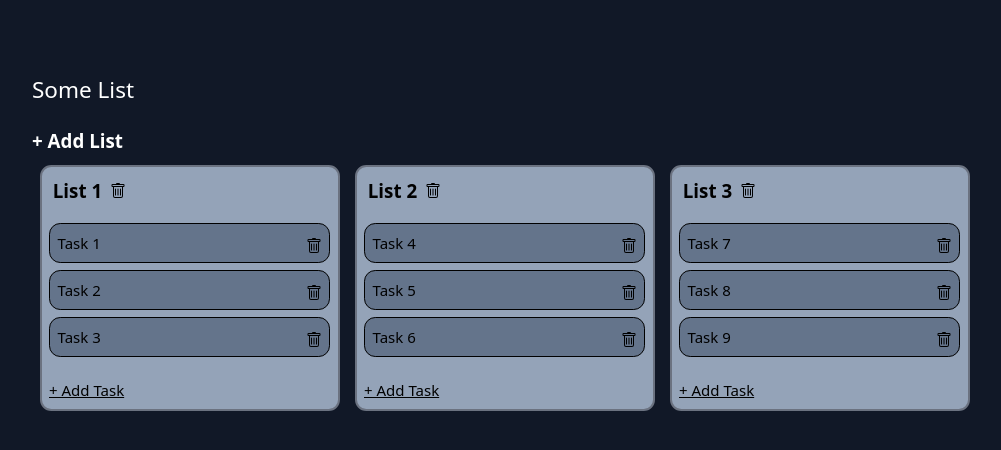
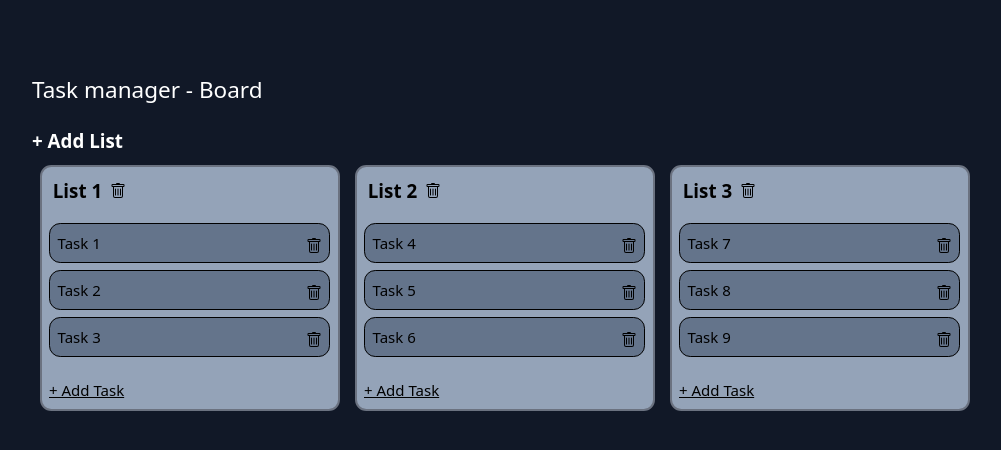
Before and after one commit to davidstrasak/Svelt_Social_App, a SvelteKit app: page /task-manager in a window 1280 px wide. Shown: the top 450 px of the page, without its empty margins (43-1044 px from the left). Built offline with nearby package versions, Linux system fonts and the light colour scheme.

Commit message:
load data

```diff
--- a/src/routes/task-manager/+page.js
+++ b/src/routes/task-manager/+page.js
@@ -1 +1,8 @@
 export const ssr = false;
+
+export function load() {
+  return {
+    appName: "Task manager",
+    content: "Board"
+  };
+}
--- a/src/routes/task-manager/+page.svelte
+++ b/src/routes/task-manager/+page.svelte
@@ -1,10 +1,12 @@
 <script>
   import TaskList from "$lib/task-manager/TaskList.svelte";
   import { taskListStore } from "$stores/tasks";
+
+  export let data;
 </script>
 
 <div class="p-10 h-full flex-it">
-  <div class="text-white text-2xl mb-6">Some List</div>
+  <div class="text-white text-2xl mb-6">{data.appName} - {data.content}</div>
   <button
     on:click={taskListStore.addList}
     class="text-xl mb-3 text-white font-bold cursor-pointer hover:underline flex items-start"
```
